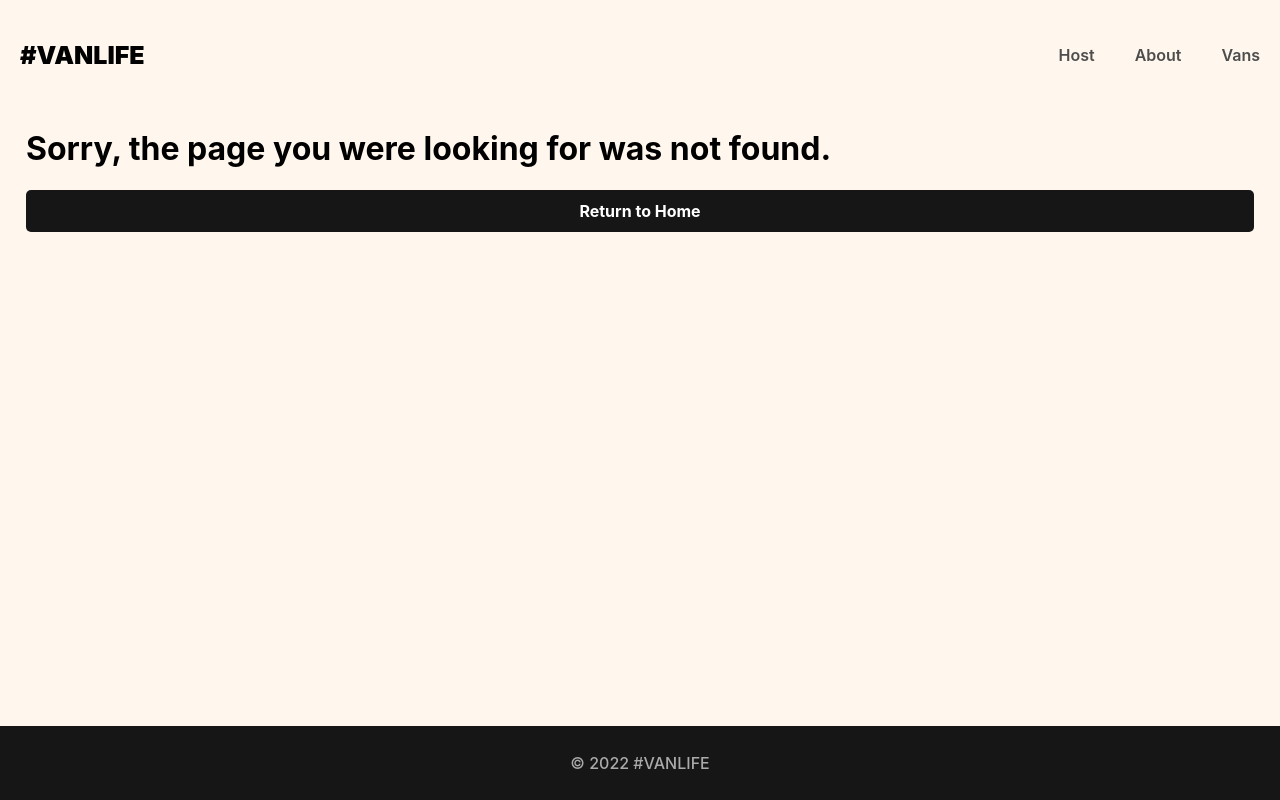
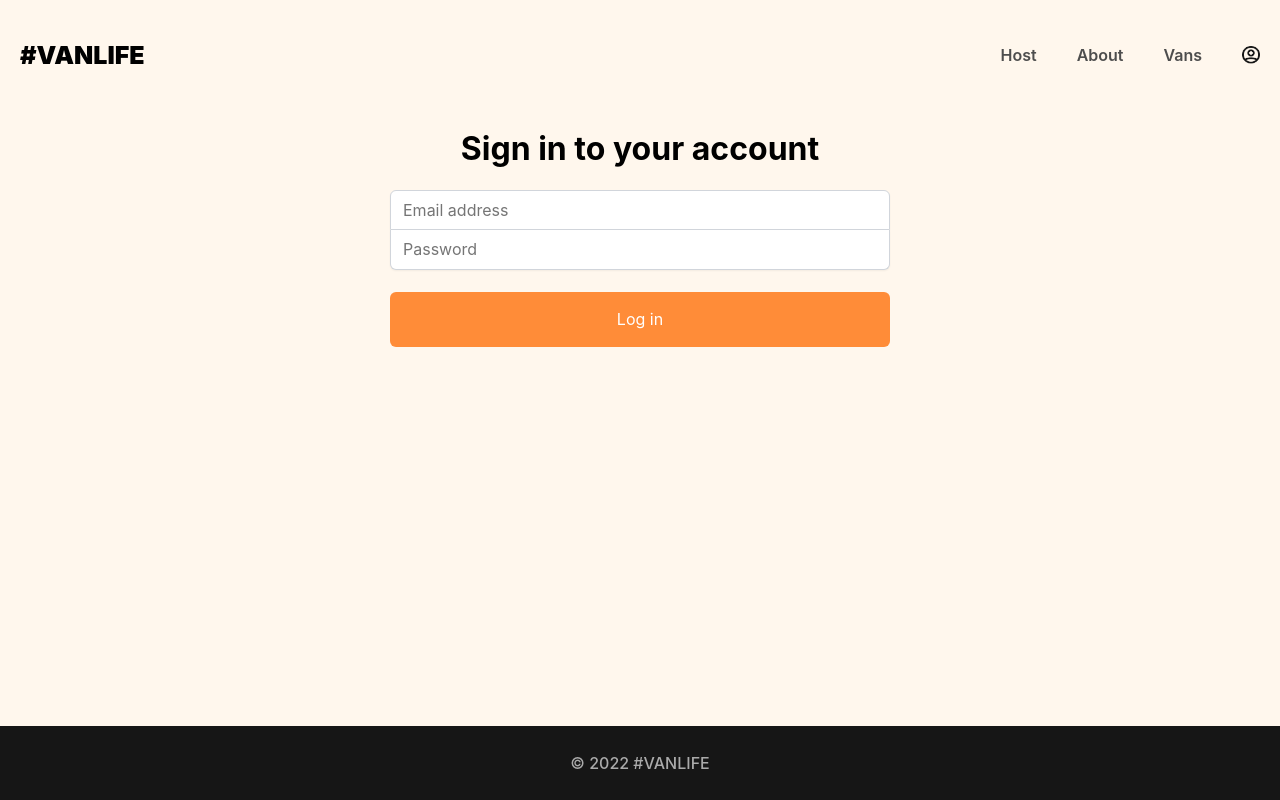
Before and after one commit to Kalutu/vanlife, a React (Create React App) app: page /login in a window 1280 px wide. Before the commit this address had no page. Built offline with nearby package versions, Linux system fonts and the light colour scheme; what miragejs would draw is missing.

Commit message:
Log in form

```diff
--- a/src/App.js
+++ b/src/App.js
@@ -18,6 +18,7 @@
 import HostVanPricing from "./Pages/Hosts/HostVanPricing";
 import HostVanPhotos from "./Pages/Hosts/HostVanPhotos";
 import Reviews from "./Pages/Hosts/Reviews";
+import Login from "./Pages/Login";
 import Layout from "./Components/Layout";
 import HostLayout from "./Components/HostLayout";
 import Error from "./Components/Error";
@@ -29,6 +30,7 @@
           <Route element={<Layout/>}>
             <Route path="/" element={<Home />} errorElement={<Error/>}/>
             <Route path="about" element={<About />}/>
+            <Route path="login" element={<Login />}/>
             <Route
               path="vans"
               element={<Vans />}
--- a/src/Components/Header.js
+++ b/src/Components/Header.js
@@ -1,34 +1,41 @@
 import React from "react"
 import { Link, NavLink } from "react-router-dom"
 
-export default function Header(){
-    const styles = {
+export default function Header() {
+    const activeStyles = {
         fontWeight: "bold",
         textDecoration: "underline",
         color: "#161616"
     }
-    return(
+
+    return (
         <header>
-            <Link className="site-logo" to="/">#VANLIFE</Link>
+            <Link className="site-logo" to="/">#VanLife</Link>
             <nav>
                 <NavLink
-                    to="/host"
-                    style={({isActive})=>isActive?styles:null}
+                    to="host"
+                    style={({isActive}) => isActive ? activeStyles : null}
                 >
                     Host
                 </NavLink>
                 <NavLink
-                    to="/about"
-                    style={({isActive})=>isActive?styles:null}
+                    to="about"
+                    style={({isActive}) => isActive ? activeStyles : null}
                 >
                     About
                 </NavLink>
                 <NavLink
-                    to="/vans"
-                    style={({isActive})=>isActive?styles:null}
+                    to="vans"
+                    style={({isActive}) => isActive ? activeStyles : null}
                 >
                     Vans
                 </NavLink>
+                <Link to="login" className="login-link">
+                    <img
+                        src="img/avatar-icon.png"
+                        className="login-icon"
+                    />
+                </Link>
             </nav>
         </header>
     )
--- /dev/null
+++ b/src/Pages/Login.js
@@ -0,0 +1,43 @@
+import React from "react"
+import { useNavigate } from "react-router-dom"
+
+export default function Login() {
+    const [loginFormData, setLoginFormData] = React.useState({ email: "", password: "" })
+
+    function handleSubmit(e) {
+        e.preventDefault()
+        console.log(loginFormData)
+    }
+
+    function handleChange(e) {
+        const { name, value } = e.target
+        setLoginFormData(prev => ({
+            ...prev,
+            [name]: value
+        }))
+    }
+
+    return (
+        <div className="login-container">
+            <h1>Sign in to your account</h1>
+            <form onSubmit={handleSubmit} className="login-form">
+                <input
+                    name="email"
+                    onChange={handleChange}
+                    type="email"
+                    placeholder="Email address"
+                    value={loginFormData.email}
+                />
+                <input
+                    name="password"
+                    onChange={handleChange}
+                    type="password"
+                    placeholder="Password"
+                    value={loginFormData.password}
+                />
+                <button>Log in</button>
+            </form>
+        </div>
+    )
+
+}
--- a/src/Pages/Vans/Vans.js
+++ b/src/Pages/Vans/Vans.js
@@ -8,30 +8,10 @@
 
 export default function Vans() {
     const [searchParams, setSearchParams] = useSearchParams()
-    // const [vans, setVans] = React.useState([])
-    const [loading, setLoading] = React.useState(false)
     const [error, seterror] = React.useState(null)
-
     const vans = useLoaderData()
 
     const typeFilter = searchParams.get("type")
-
-    // React.useEffect(() => {
-    //     async function loadVans(){
-    //         setLoading(true)
-    //         try{
-    //             const data = await getVans()
-    //             setVans(data)
-    //         }
-    //         catch(error){
-    //             seterror(error)
-    //         }
-    //         finally{
-    //             setLoading(false)
-    //         }
-    //     }
-    //     loadVans()
-    // }, [])
 
     const displayedVans = typeFilter
         ? vans.filter(van => van.type === typeFilter)
@@ -67,9 +47,6 @@
         })
     }
 
-    if (loading){
-        return (<h1>Loading...</h1>)
-    }
     if (error){
         return (<h1>Error...{error.message}</h1>)
     }
--- a/src/styles.css
+++ b/src/styles.css
@@ -54,6 +54,20 @@
 header a:hover {
     color: #161616;
     text-decoration: underline;
+}
+
+header .login-icon {
+    height: 18px;
+    width: 18px;
+}
+
+header .login-link {
+    display: inline-flex;
+    align-items: center;
+}
+
+nav {
+    display: flex;
 }
 
 main {
@@ -470,3 +484,49 @@
     background-color: #161616;
     color: white;
 }
+
+.login-container {
+    display: flex;
+    flex-direction: column;
+    align-items: center;
+    padding-inline: 27px;
+}
+
+.login-form {
+    display: flex;
+    flex-direction: column;
+    width: 100%;
+    max-width: 500px;
+}
+
+.login-form > input {
+    border: 1px solid rgba(209, 213, 219);
+    height: 40px;
+    text-indent: 10px;
+    font-family: "Inter", sans-serif;
+    box-shadow: 0px 1px 2px rgba(0, 0, 0, 0.05);
+    font-weight: 400;
+}
+
+.login-form > input:focus {
+    outline: none;
+}
+
+.login-form > input:first-of-type {
+    border-radius: 6px 6px 0px 0px;
+}
+
+.login-form > input:last-of-type {
+    border-radius: 0px 0px 6px 6px;
+    border-top: none;
+}
+
+.login-form > button {
+    background-color: #FF8C38;
+    border: none;
+    border-radius: 6px;
+    height: 55px;
+    margin-top: 22px;
+    color: white;
+    font-family: "Inter", sans-serif;
+}
```
Also changed, not shown: public/img/avatar-icon.png (added).
